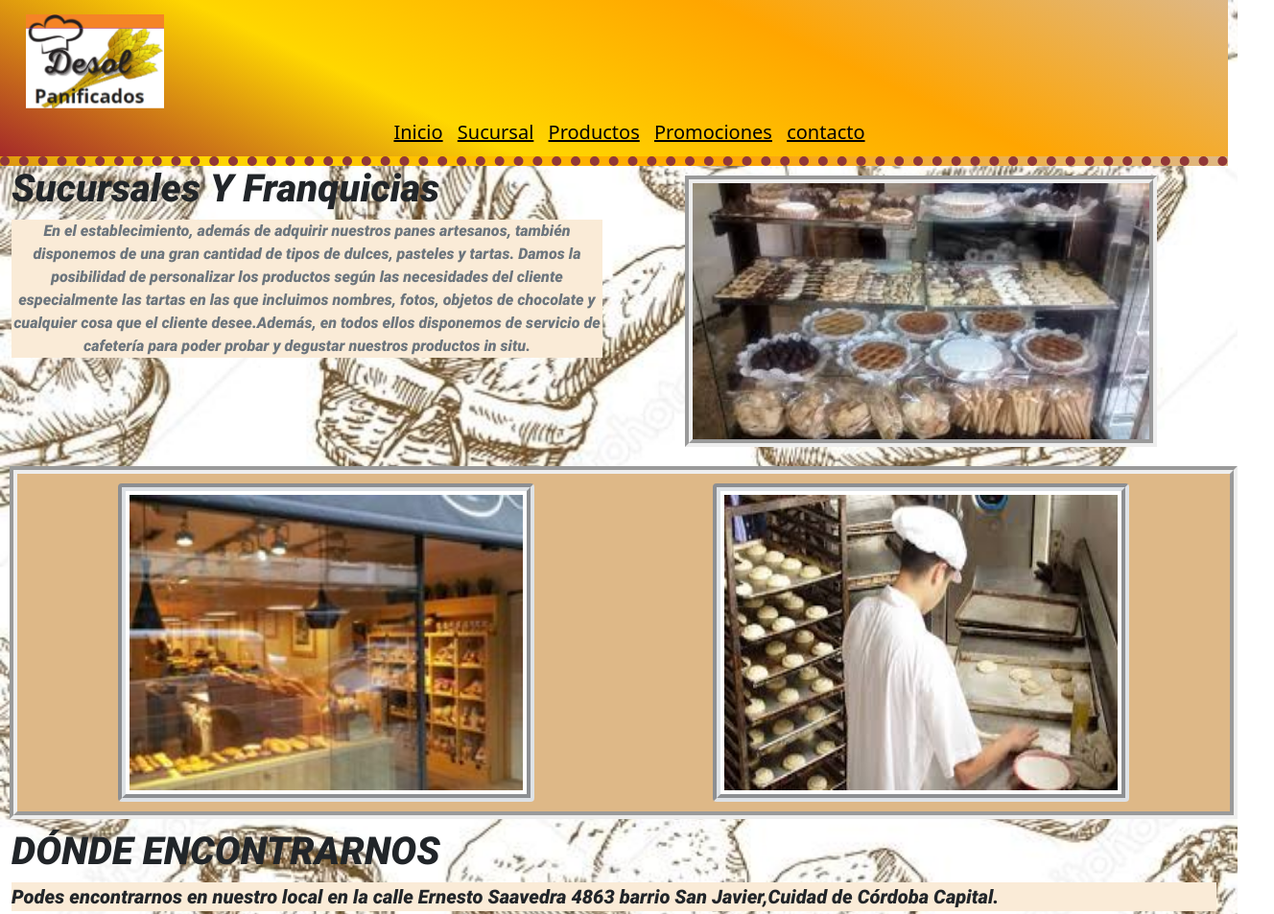
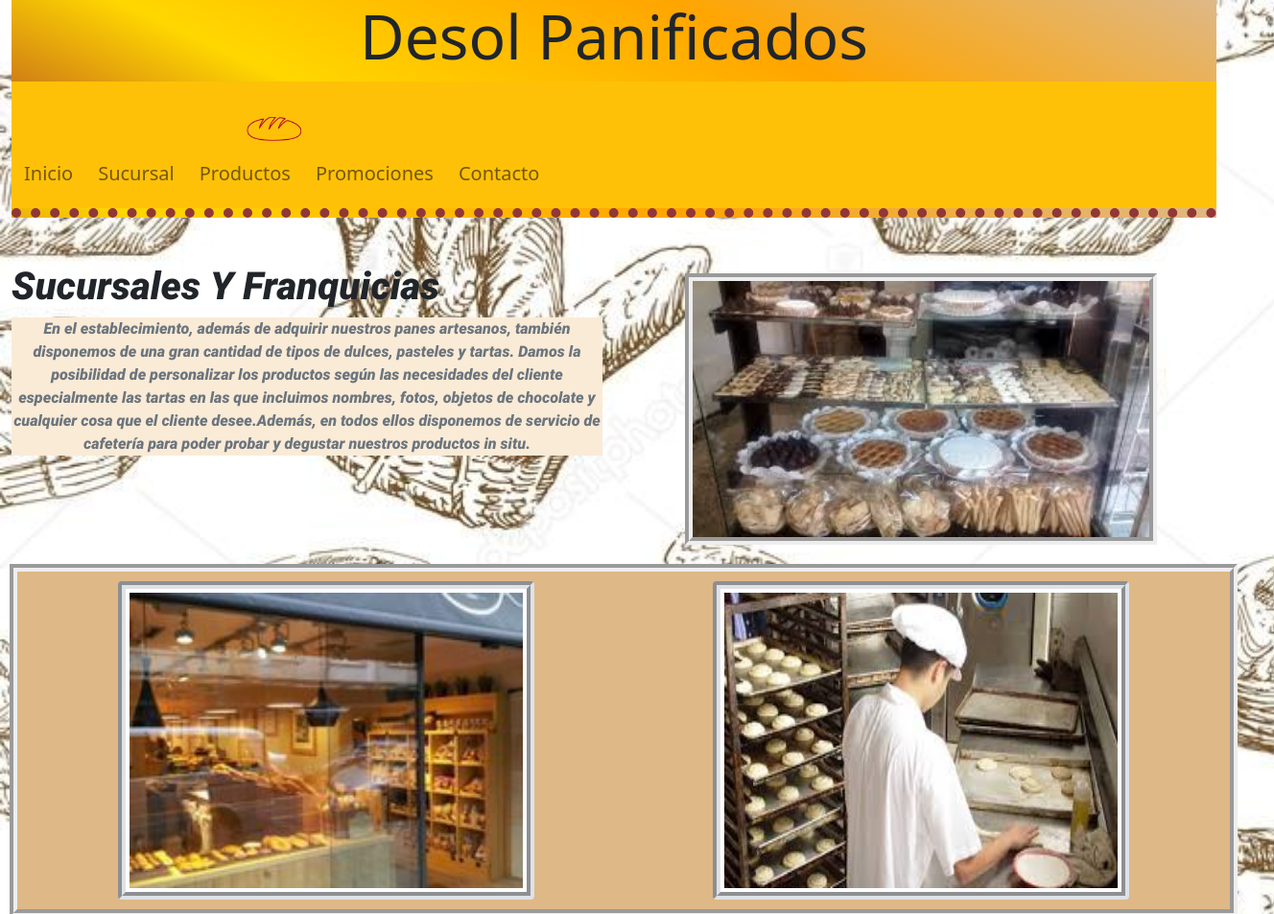
Before and after one commit to SilvinaDecorte/primer-repositorio, a plain HTML site: page pages/sucursales.html in a window 1280 px wide. Shown: the top 953 px of the page at 96% size, 1328 px wide, since content can reach past the window. Drawn offline with nearby package versions, Linux system fonts and the light colour scheme.

Commit message:
confirmar master

```diff
--- a/pages/sucursales.html
+++ b/pages/sucursales.html
@@ -13,22 +13,43 @@
 </head>
 
 <body class="container-fluid">
-        <div class="row">
-            <header class="col-sm-12 col-md-12 col-xl-12">
-                <div class="img1">
-                    <img class="logo animate__animated animate__heartBeat" src="../img/logoM.png" alt="imagen-logo">
+        <header class="mb-5">
+            <h1 class="display-3 text-center">
+                Desol Panificados
+            </h1>
+            <nav class="navbar navbar-expand-lg navbar-light bg-warning">
+                <div class="">
+                    <a class="navbar-brand" href="../index.html">
+                        <img src="../img/ico-pan.png" alt="" width="60">
+                    </a>
+                    <button class="navbar-toggler" type="button" data-bs-toggle="collapse"
+                        data-bs-target="#navbarSupportedContent" aria-controls="navbarSupportedContent"
+                        aria-expanded="false" aria-label="Toggle navigation">
+                        <span class="navbar-toggler-icon"></span>
+                    </button>
+                    <div class="collapse navbar-collapse" id="navbarSupportedContent">
+                        <ul class="navbar-nav me-auto mb-2 mb-lg-0">
+                            <li class="nav-item">
+                                <a class="nav-link" aria-current="page" href="../index.html">Inicio</a>
+                            </li>
+                            <li class="nav-item">
+                                <a class="nav-link" href="./sucursales.html">Sucursal</a>
+                            </li>
+                            <li class="nav-item">
+                                <a class="nav-link" href="./productos.html">Productos</a>
+                            </li>
+
+                            <li class="nav-item">
+                                <a class="nav-link" href="./promociones.html">Promociones</a>
+                            </li>
+                            <li class="nav-item">
+                                <a class="nav-link" href="./contacto.html">Contacto</a>
+                            </li>
+                        </ul>
                     </div>
-                <nav class="nav1">
-                    <ul>
-                        <li><a class="ain" href="../index.html">Inicio</a></li>
-                        <li><a class="asuc" href="./sucursales.html">Sucursal</a></li>
-                        <li><a class="aprod" href="./productos.html">Productos</a></li>
-                        <li><a class="aprom" href="./promociones.html">Promociones</a></li>
-                        <li><a class="acont" href="./contacto.html">contacto</a></li>
-                    </ul>
+                </div>
             </nav>
         </header>
-        </div>
     <!--fin de header inicio de main-->
     <div class="row">
         <div class="col-sm-12 col-md-6 col-xl-6">
@@ -61,12 +82,12 @@
         </div>
     </div>
     <div class="row">
-            <div class="col-sm-12 col-md-6 col-xl-6">
-                <img class="mapa animate__animated animate__zoomIn img-thumbnail" src="../img/ubicacion.jpeg "
+        <div class="col-sm-12 col-md-12 col-xl-12">
+            <img class=" text-center mapa animate__animated animate__zoomIn img-thumbnail" src="../img/ubicacion.jpeg "
                 alt="mapa Ubicacion del local">
         </div>
         <!--inicio de tabla-->
-            <table class="col-sm-12 col-md-6 col-xl-6">
+        <table class="col-sm-12 col-md-12 col-xl-12">
             <caption class="text-center">Nuestros Horarios</caption>
             <th>
                 <tr>
```
Also changed, not shown: index.html (+1 -1 lines). Lines whose indentation alone changed are shown as unchanged.
